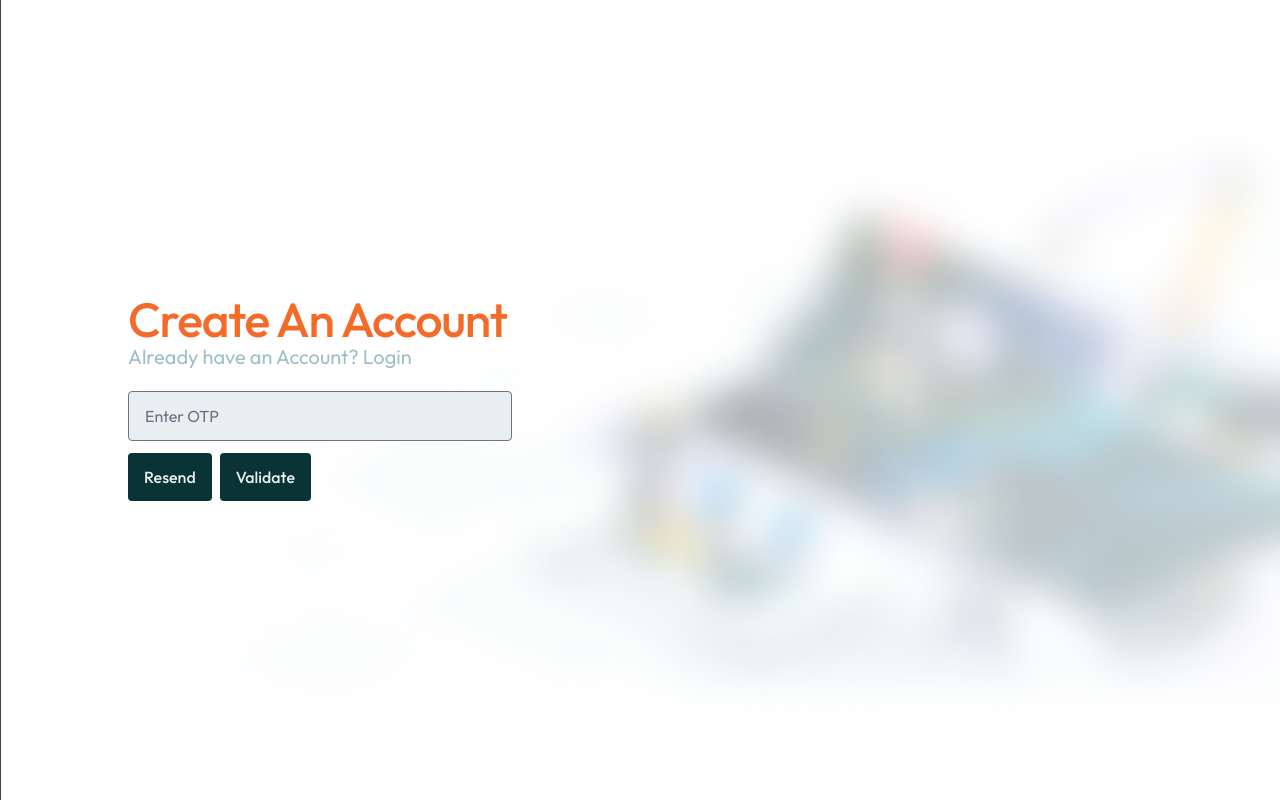
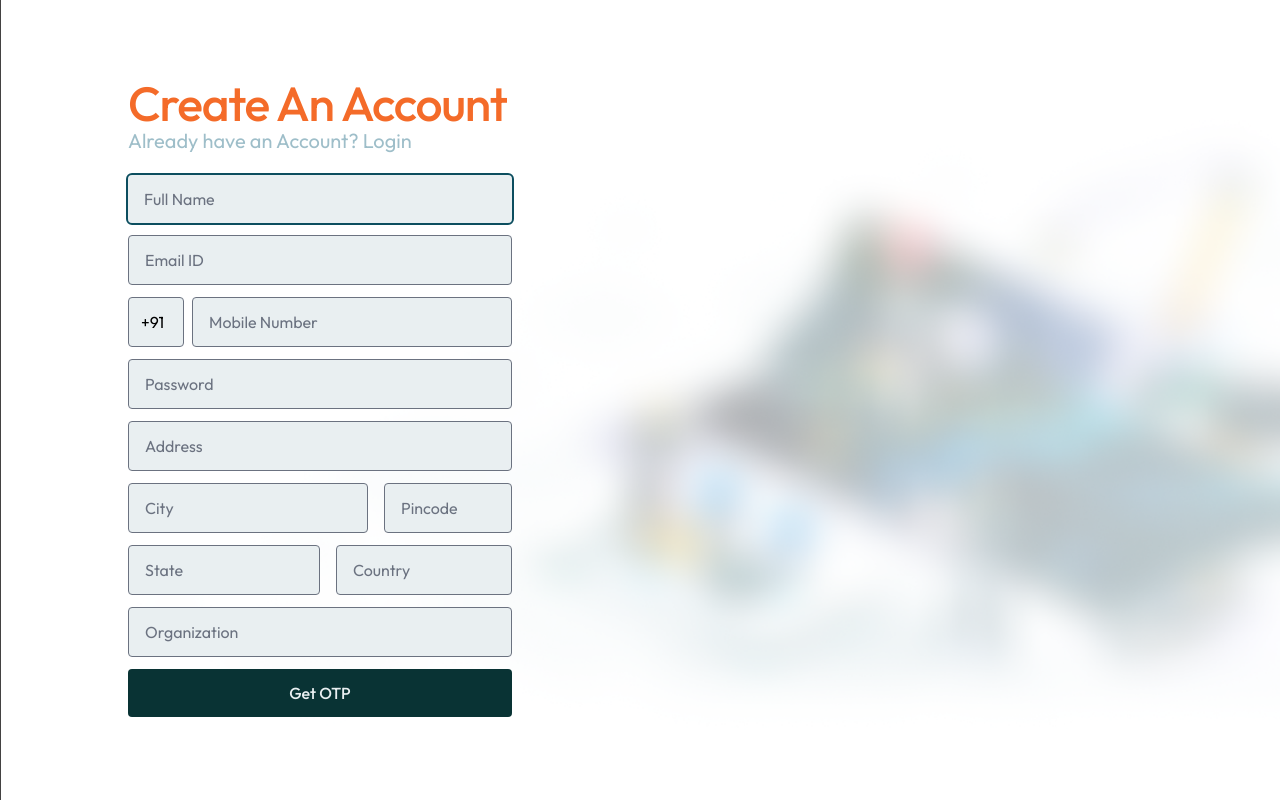
Before and after one commit to symaticvisuals/xpressPickDashboard, a React (Create React App) app: page /signup in a window 1280 px wide. Built offline with nearby package versions, Linux system fonts and the light colour scheme.

Commit message:
otp done; wallet auth left

```diff
--- a/src/components/TopBar.js
+++ b/src/components/TopBar.js
@@ -1,4 +1,4 @@
-import React from "react";
+import React, { useEffect } from "react";
 import logo from "../assets/images/logo-dark.png";
 import logoDark from "../assets/images/logo-light.png";
 import { FaWallet, FaRupeeSign } from "react-icons/fa";
@@ -9,12 +9,31 @@
 import { modeProvider } from "../App";
 
 import { Link } from "react-router-dom";
+import axios from "axios";
+import { getApi } from "../utils/apis";
 function TopBar() {
   const [popup, setPopup] = useState(false);
   const [amount, setAmount] = useState("");
   const clickHandler = () => {
     setPopup(false);
   };
+
+  // const [walletBallance, setWalletBallance] = useState("0");
+  const fetchData = () => {
+    axios
+      .get(getApi("/wallet/getBallance"))
+      .then((res) => {
+        console.log(res);
+        // setWalletBalence(res.data.data);
+      })
+      .catch((error) => {
+        console.log(error);
+      });
+  };
+
+  useEffect(() => {
+    fetchData();
+  }, []);
 
   const { mode, setMode } = React.useContext(modeProvider);
   const changeMode = () => {
--- a/src/pages/SignUp.js
+++ b/src/pages/SignUp.js
@@ -7,7 +7,13 @@
 
 import { Link } from "react-router-dom";
 function SignUp() {
-  const [inputOTP] = useState(true);
+  const [inputOTP, setInputOTP] = useState(false);
+
+  const checkStatus = (status, message) => {
+    if (status === 200 && message === "successful signUp") {
+      setInputOTP(true);
+    }
+  };
 
   const [credentials, setCredentials] = useState({
     name: "",
@@ -22,7 +28,6 @@
     country: "",
     organization_name: "",
   });
-
   const onSubmit = () => {
     Cookies.set("isLoggedIn", true);
     console.log(credentials);
@@ -42,7 +47,9 @@
         organization_name: credentials.organization_name,
       })
       .then((res) => {
-        console.log(res);
+        console.log(res.status);
+        console.log(res.data.message);
+        checkStatus(res.status, res.data.message);
         Cookies.set("jwtToken", res.data.data.jwtToken);
         Cookies.set("user", JSON.stringify(res.data.data));
       })
@@ -50,6 +57,13 @@
         console.log(err);
       });
   };
+
+  const [valueOTP, setValueOTP] = useState({
+    email: credentials.email,
+    OTP: "",
+  });
+  const resendOTP = () => {};
+  const validateOTP = () => {};
 
   const defaultOptions = {
     loop: false,
@@ -193,7 +207,8 @@
             </form>
             <button
               onClick={onSubmit}
-              className="px-4 py-3 bg-skin-button-base text-skin-inverted sm:w-11/12 sm:ml-2 w-96 rounded my-1 font-sans font-medium">
+              className="px-4 py-3 bg-skin-button-base text-skin-inverted sm:w-11/12 sm:ml-2 w-96 rounded my-1 font-sans font-medium"
+            >
               Get OTP
             </button>
           </div>
@@ -205,16 +220,22 @@
                 placeholder="Enter OTP"
                 className="px-4 py-3 bg-skin-fill-muted w-96 rounded my-1 font-sans focus:ring-0 focus:border-none focus:outline-base focus:outline-offset-0 mb-2"
                 //TODO: Validate OTP
+                value={valueOTP.OTP}
+                onChange={(e) =>
+                  setValueOTP({ ...valueOTP, OTP: e.target.value })
+                }
               />
             </form>
             <button
-              onClick={onSubmit}
-              className="px-4 py-3 bg-skin-button-base text-skin-inverted rounded my-1 font-sans font-medium mr-1">
+              onClick={resendOTP}
+              className="px-4 py-3 bg-skin-button-base text-skin-inverted rounded my-1 font-sans font-medium mr-1"
+            >
               Resend
             </button>
             <button
-              onClick={onSubmit}
-              className="px-4 py-3 bg-skin-button-base text-skin-inverted rounded my-1 font-sans font-medium ml-1">
+              onClick={validateOTP}
+              className="px-4 py-3 bg-skin-button-base text-skin-inverted rounded my-1 font-sans font-medium ml-1"
+            >
               Validate
             </button>
           </div>
```
